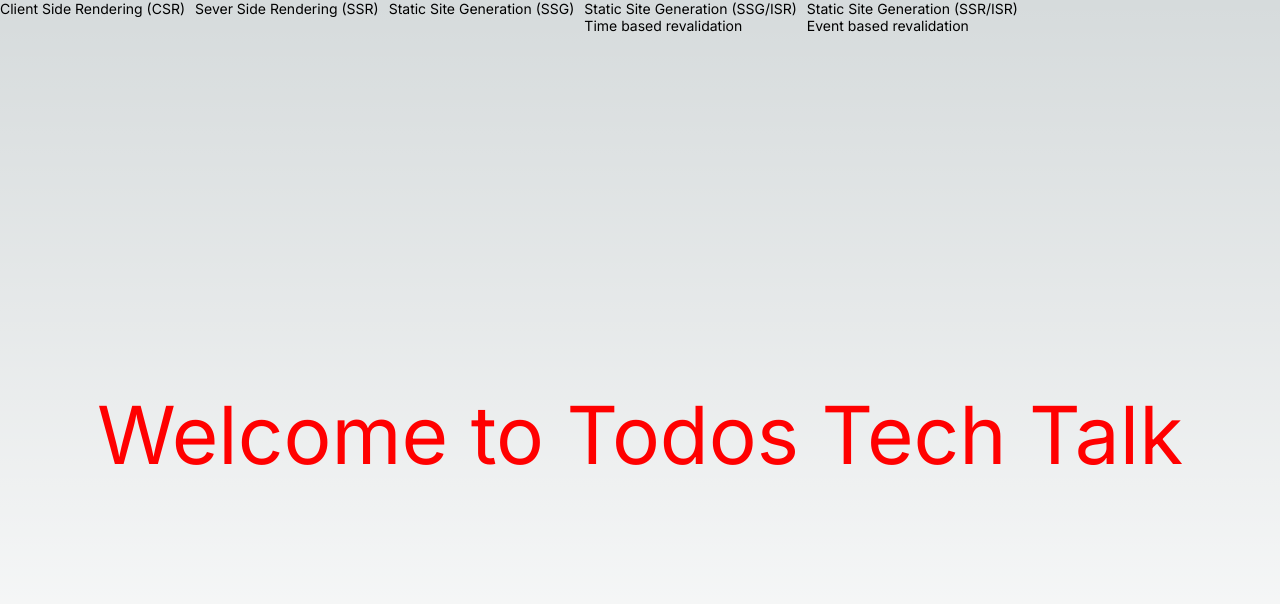
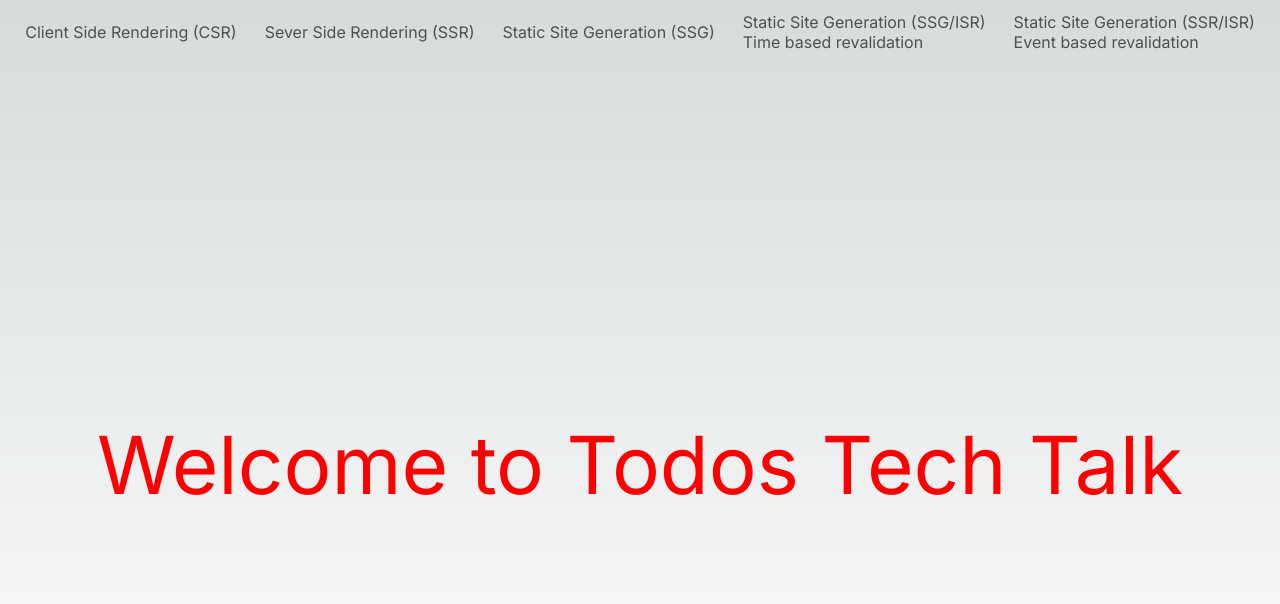
Before and after one commit to luizgrocco/next-tech-talk, a Next.js app: page / in a window 1280 px wide. Shown: the top 604 px of the page. Built offline with nearby package versions, Linux system fonts and the light colour scheme.

Commit message:
styled navbar

```diff
--- a/src/app/app.module.css
+++ b/src/app/app.module.css
@@ -11,11 +11,21 @@
 .link {
   display: flex;
   flex-direction: column;
-  font-size: 14px;
+  padding: 2px;
+  font-size: 16px;
+  color: #505050;
+  transition: color 0.15s ease-in-out;
+}
+
+.link:hover {
+  color: white;
 }
 
 .navbar {
+  height: 64px;
   width: 100%;
   display: flex;
-  gap: 10px;
+  gap: 24px;
+  justify-content: center;
+  align-items: center;
 }
```
